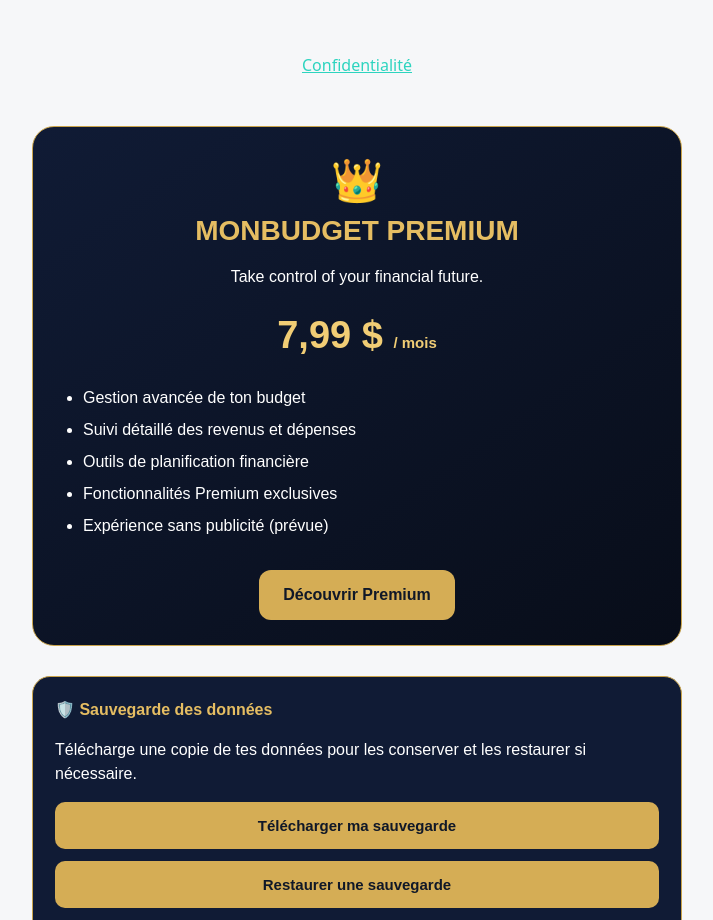
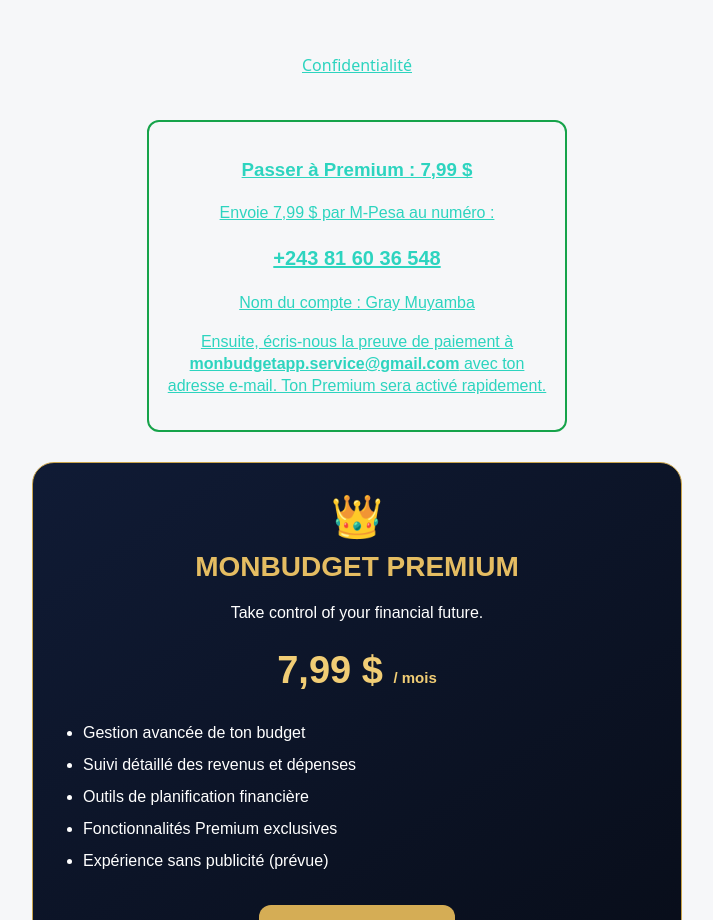
Before and after one commit to emmany021-stack/Monbudget-, a plain HTML site: page index.html in a window 1280 px wide. Shown: the part 1280-2200 px from the top of the page, without its empty margins (283-996 px from the left). Drawn offline with Linux system fonts and the light colour scheme.

Commit message:
Update index.html

```diff
--- a/index.html
+++ b/index.html
@@ -811,6 +811,14 @@ render();
 
 <a href="privacy.html" style="color:#2dd4bf;">
 Confidentialité
+  <div id="premium-pay" style="max-width:420px;margin:24px auto;padding:16px;border:2px solid #16a34a;border-radius:12px;text-align:center;font-family:sans-serif;">
+  <h3>Passer à Premium : 7,99 $</h3>
+  <p>Envoie 7,99 $ par M-Pesa au numéro :</p>
+  <p style="font-size:20px;font-weight:bold;">+243 81 60 36 548</p>
+  <p>Nom du compte : Gray Muyamba</p>
+  <p>Ensuite, écris-nous la preuve de paiement à <b>monbudgetapp.service@gmail.com</b> avec ton adresse e-mail. Ton Premium sera activé rapidement.</p>
+</div>
+
 </a>
 
 </p>
```
